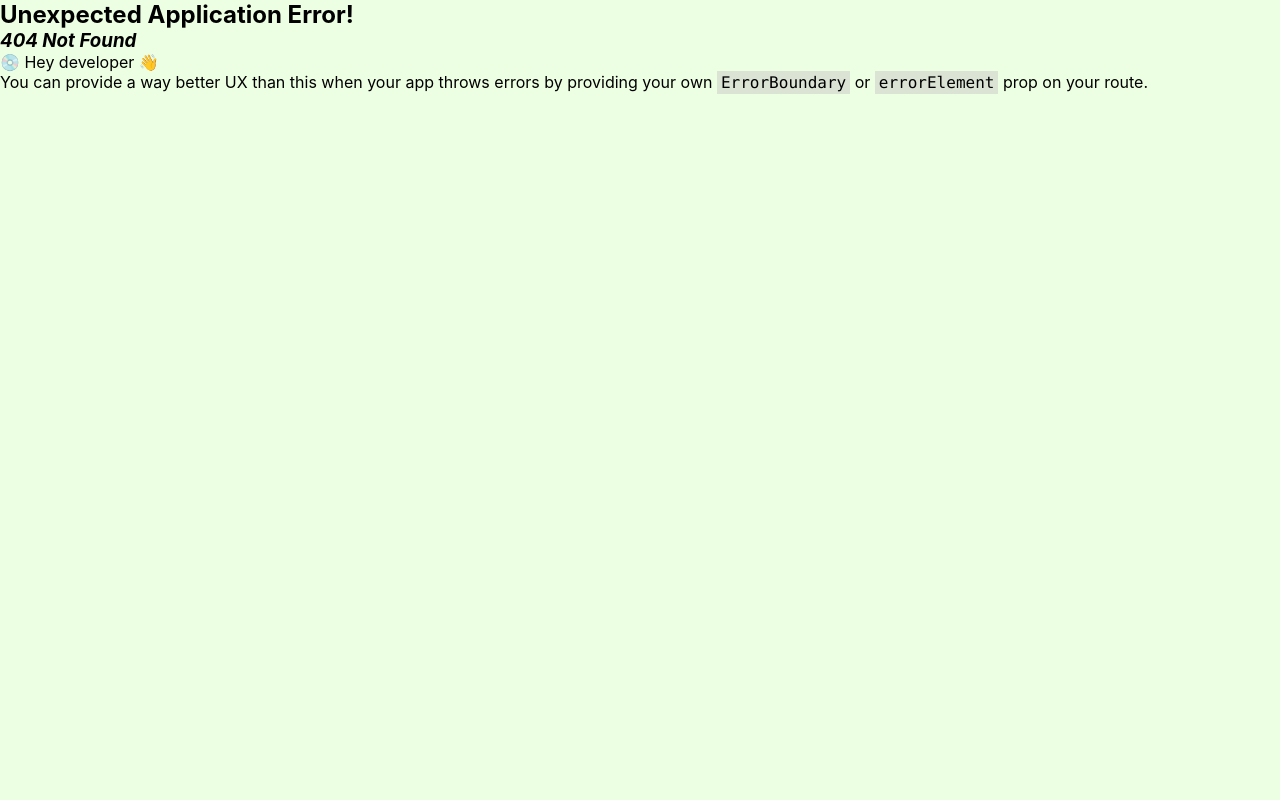
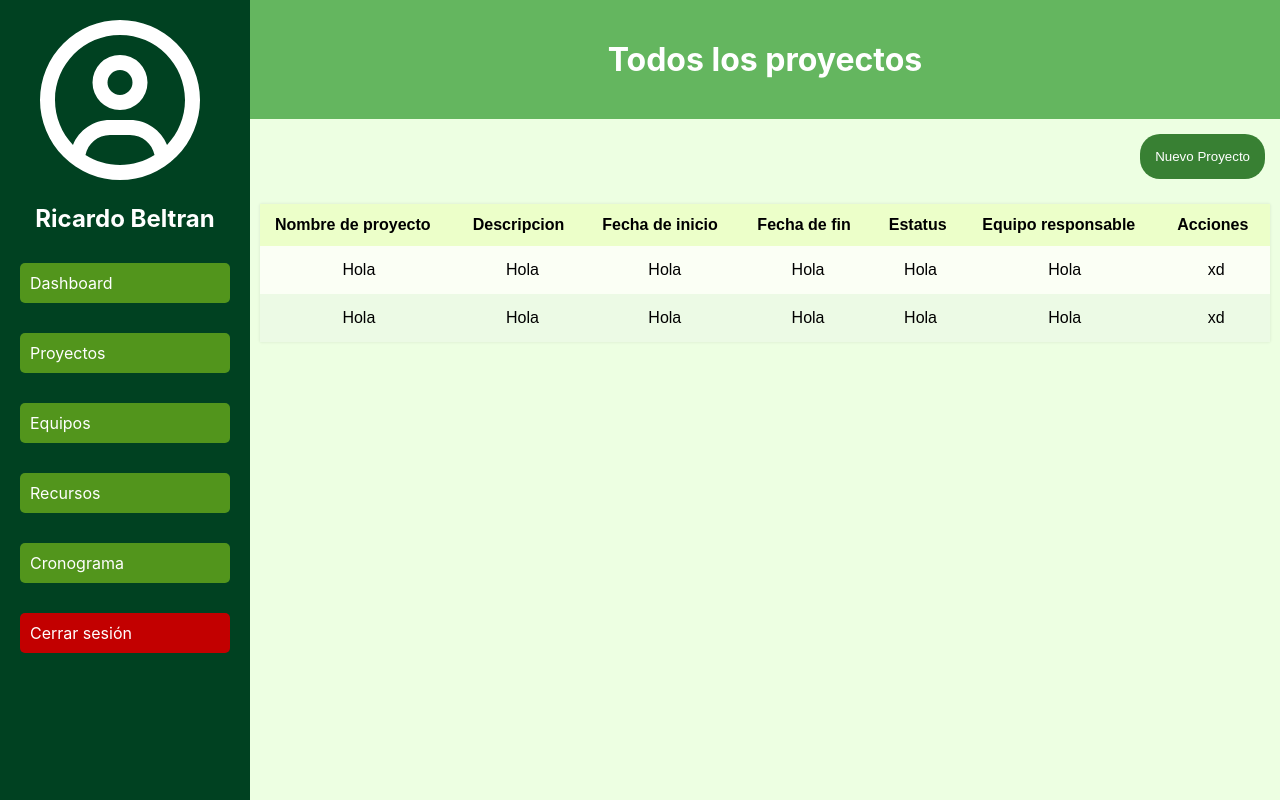
Before and after one commit to TheTanukiMDK/AW-I4.0--Primer-Proyecto, a React (Create React App) app: page /Proyectos in a window 1280 px wide. Before the commit this address had no page. Built offline with nearby package versions, Linux system fonts and the light colour scheme.

Commit message:
Vista proyectos y cambios en la estructura

```diff
--- a/package.json
+++ b/package.json
@@ -3,6 +3,11 @@
   "version": "0.1.0",
   "private": true,
   "dependencies": {
+    "@fullcalendar/daygrid": "^6.1.15",
+    "@fullcalendar/interaction": "^6.1.15",
+    "@fullcalendar/react": "^6.1.15",
+    "@fullcalendar/timegrid": "^6.1.15",
+    "bootstrap": "^5.3.3",
     "chart.js": "^4.4.7",
     "cra-template": "1.2.0",
     "react": "^19.0.0",
--- /dev/null
+++ b/src/components/Sidebar.js
@@ -0,0 +1,24 @@
+import React from "react";
+import { FaRegCircleUser } from "react-icons/fa6";
+import "../styles/Dashboard.css";
+
+const Sidebar = () => {
+    return (
+        <aside className="sidebar">
+            <FaRegCircleUser size="10rem" className="icono-user" />
+            <h2>Ricardo Beltran</h2>
+            <nav>
+                <ul>
+                    <li><a className="button" href="#">Dashboard</a></li>
+                    <li><a className="button" href="#">Proyectos</a></li>
+                    <li><a className="button" href="#">Equipos</a></li>
+                    <li><a className="button" href="#">Recursos</a></li>
+                    <li><a className="button" href="#">Cronograma</a></li>
+                    <li><a className="Cerrar-Sesion" href="/">Cerrar sesión</a></li>
+                </ul>
+            </nav>
+        </aside>
+    );
+};
+
+export default Sidebar;
--- a/src/pages/DashBoard.js
+++ b/src/pages/DashBoard.js
@@ -1,71 +1,23 @@
-import React, { useEffect, useRef } from "react";
-import Chart from "chart.js/auto";
+import React from "react";
 import "../styles/Dashboard.css";
 import { FaRegCircleUser } from "react-icons/fa6";
+import FullCalendar from "@fullcalendar/react";
+import dayGridPlugin from "@fullcalendar/daygrid";
+import timeGridPlugin from "@fullcalendar/timegrid";
+import interactionPlugin from "@fullcalendar/interaction";
+import Sidebar from "../components/Sidebar";
+
 
 const Dashboard = () => {
-    const chartRef = useRef(null); // Referencia al canvas
-
-    useEffect(() => {
-        const ctx = chartRef.current.getContext("2d");
-        let chartInstance; // Guardar la instancia del gráfico
-
-        const data = {
-            labels: ["Lunes", "Martes", "Miércoles", "Jueves", "Viernes", "Sábado", "Domingo"],
-            datasets: [
-                {
-                    label: "Visitas",
-                    data: [120, 190, 300, 250, 220, 340, 400],
-                    backgroundColor: "#B4FFA5",
-                    borderColor: "#B4FFA5",
-                    borderWidth: 1,
-                },
-            ],
-        };
-
-        const config = {
-            type: "bar",
-            data: data,
-            options: {
-                responsive: true,
-                plugins: {
-                    legend: {
-                        display: true,
-                    },
-                },
-                scales: {
-                    y: {
-                        beginAtZero: true,
-                    },
-                },
-            },
-        };
-
-        // Crear el gráfico
-        chartInstance = new Chart(ctx, config);
-
-        // Limpiar el gráfico al desmontar el componente
-        return () => {
-            if (chartInstance) {
-                chartInstance.destroy();
-            }
-        };
-    }, []); // Se ejecuta una vez al montar el componente
+    const events = [
+        { title: "Reunión de equipo", start: "2025-01-22T10:00:00", end: "2025-01-22T11:00:00" },
+        { title: "Entrega de proyecto", start: "2025-01-25" },
+        { title: "Día de descanso", start: "2025-01-28" },
+    ];
 
     return (
         <div className="dashboard">
-            <aside className="sidebar">
-            <FaRegCircleUser size="10rem" className="icono-user" />
-                <h2>Ricardo Beltran</h2>
-                <nav>
-                    <ul>
-                        <li><a className="button" href="#">Inicio</a></li>
-                        <li><a className="button" href="#">Usuarios</a></li>
-                        <li><a className="button" href="#">Editar perfil</a></li>
-                        <li><a className="Cerrar-Sesion" href="/">Cerrar sesion</a></li>
-                    </ul>
-                </nav>
-            </aside>
+            <Sidebar />
             <main className="main-content">
                 <header className="header">
                     <h1>Bienvenido de nuevo</h1>
@@ -80,13 +32,19 @@ const Dashboard = () => {
                         <p>31,2913</p>
                     </div>
                     <div className="card">
-                        <h3>Usuarios Activos los ultimos 7 dias</h3>
+                        <h3>Usuarios Activos los últimos 7 días</h3>
                         <p>17,2321</p>
                     </div>
                 </section>
                 <section className="chart-section">
-                    <h2>Actividad por semana</h2>
-                    <canvas id="myChart" ref={chartRef} width="80" height="40"></canvas>
+                    <h2>Calendario</h2>
+                    <FullCalendar
+                        plugins={[dayGridPlugin, timeGridPlugin, interactionPlugin]}
+                        initialView="dayGridMonth"
+                        events={events}
+                        selectable={true}
+                        editable={true}
+                    />
                 </section>
             </main>
         </div>
--- /dev/null
+++ b/src/pages/Proyectos.js
@@ -0,0 +1,59 @@
+import React from 'react'
+import Sidebar from '../components/Sidebar'
+import "../styles/Dashboard.css";
+import "../styles/Proyectos.css"
+
+
+function Proyectos() {
+  return (
+    <div className='dashboard'>
+        <Sidebar />
+        <main className="main-content">
+                <header className="header">
+                    <h1>Todos los proyectos</h1>
+                </header>
+                <div className='button-container'>
+                <button className='button-proyects'>Nuevo Proyecto</button>
+                </div>
+                <div className='table-div'>
+                <table className='table-structure'>
+                    <thead>
+                        <tr>
+                            <th>Nombre de proyecto</th>
+                            <th>Descripcion</th>
+                            <th>Fecha de inicio</th>
+                            <th>Fecha de fin</th>
+                            <th>Estatus</th>
+                            <th>Equipo responsable</th>
+                            <th>Acciones</th>
+                        </tr>
+                    </thead>
+                    <tbody>
+                        <tr>
+                            <td>Hola</td>
+                            <td>Hola</td>
+                            <td>Hola</td>
+                            <td>Hola</td>
+                            <td>Hola</td>
+                            <td>Hola</td>
+                            <td>xd</td>
+                        </tr>
+                        <tr>
+                            <td>Hola</td>
+                            <td>Hola</td>
+                            <td>Hola</td>
+                            <td>Hola</td>
+                            <td>Hola</td>
+                            <td>Hola</td>
+                            <td>xd</td>
+                        </tr>
+                    </tbody>
+                </table>
+                </div>
+
+        </main>
+    </div>
+  )
+}
+
+    export default Proyectos
--- a/src/routes/routes.js
+++ b/src/routes/routes.js
@@ -2,6 +2,7 @@ import { createBrowserRouter } from "react-router";
 import Login from "../pages/Login";
 import Register from "../pages/Register";
 import DashBoard from "../pages/DashBoard";
+import Proyectos from "../pages/Proyectos";
 
 export const rutas = createBrowserRouter([
     {
@@ -15,5 +16,9 @@ export const rutas = createBrowserRouter([
     {
         path: "/Dashboard",
         element: <DashBoard></DashBoard>
+    },
+    {
+        path: "/Proyectos",
+        element: <Proyectos></Proyectos>
     }
 ])
--- /dev/null
+++ b/src/styles/Proyectos.css
@@ -0,0 +1,47 @@
+.button-container{
+ display: flex;
+ justify-content: end;
+ padding: 15px;
+}
+
+.button-proyects{
+padding: 15px;
+    background-color: #388033;
+    border: none;
+    border-radius: 20px;
+    color: white;
+    cursor: pointer;
+}
+
+.table-div{
+    display: flex;
+    justify-content: center;
+    align-items: center;
+    padding: 10px;
+}
+
+.table-structure {
+    border-collapse: collapse;
+    font-family: sans-serif;
+    box-shadow: 0 0 3px rgba(0, 0, 0, 0.10);
+    width: 100%;
+  }
+
+th, td {
+    padding: 15px;
+    text-align: center;
+  }
+
+.table-structure th{
+    padding-top: 12px;
+    padding-bottom: 12px;
+    text-align: left;
+    background-color: #ECFFC9;
+}
+tr:nth-child(odd) {
+    background-color: #FBFFF5;
+  }
+
+tr:nth-child(even) {
+    background-color: #ECFAE5;
+  }
```
Also changed, not shown: 1 other file (tests, documents, lock files or other folders).
